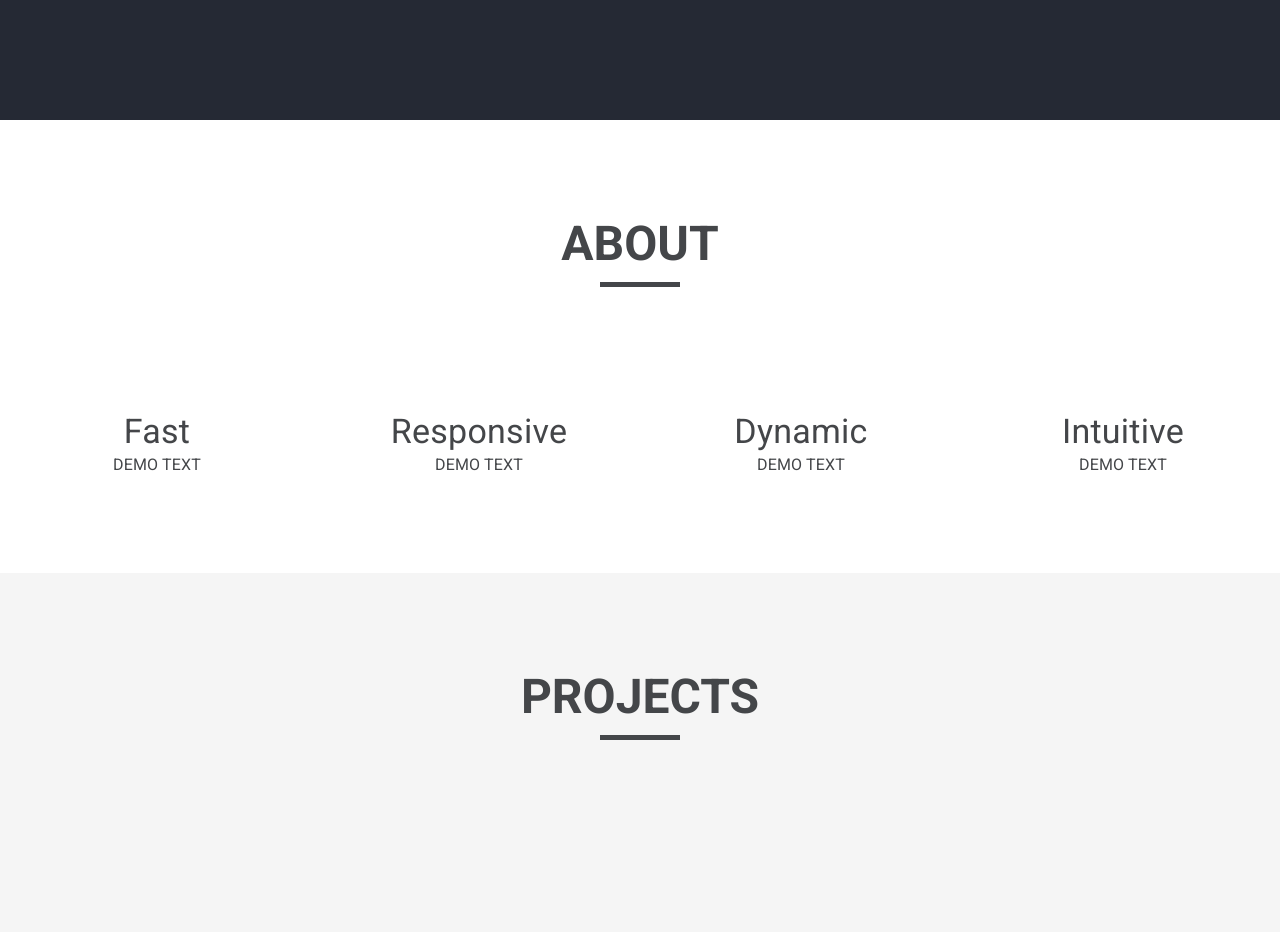
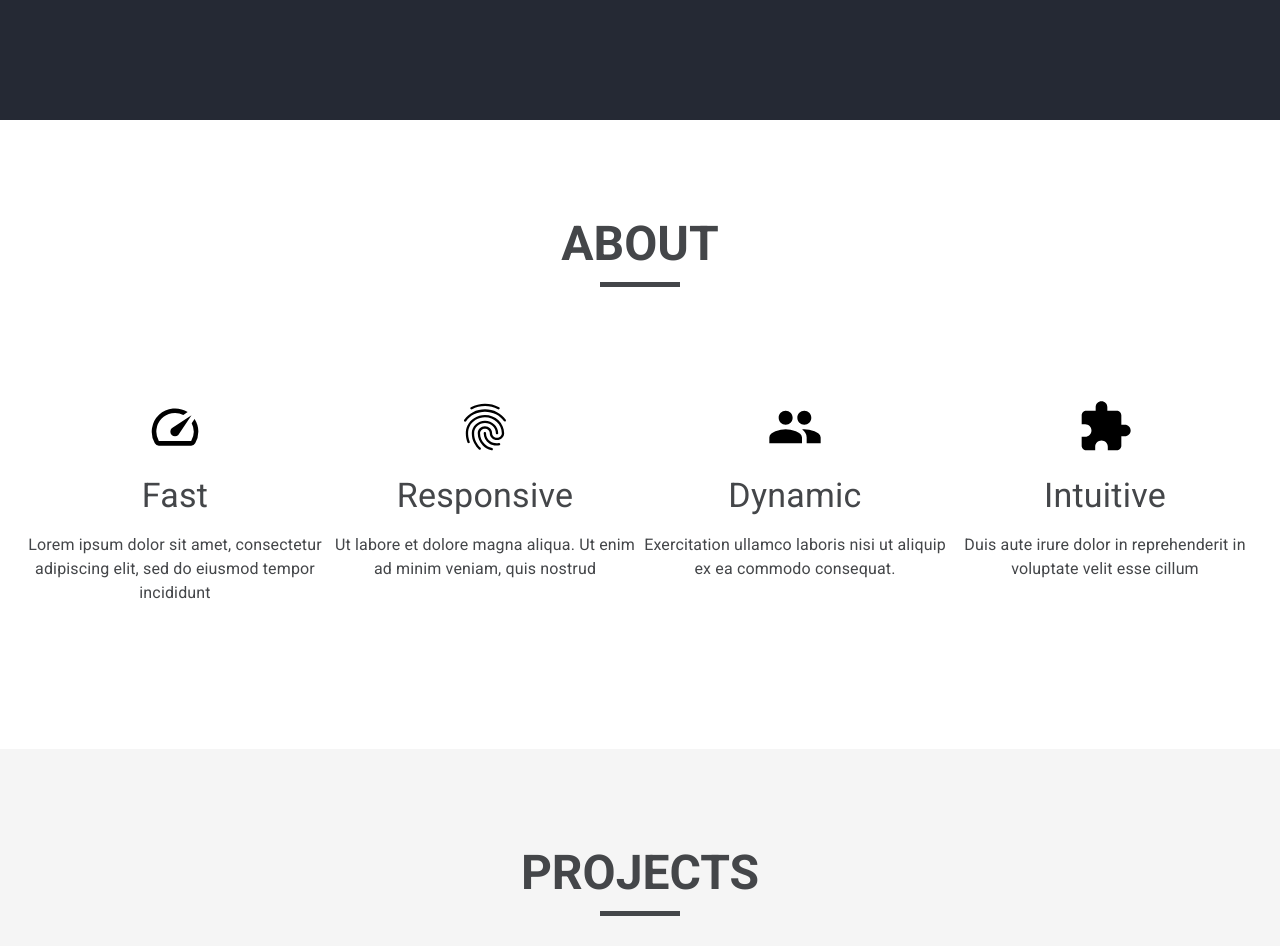
Before and after one commit to ricecreamdude/joshuaho.me, a React (Create React App) app: page / in a window 1280 px wide. Shown: the part 680-1626 px from the top of the page. Built offline with nearby package versions, Linux system fonts and the light colour scheme.

Commit message:
Wrapping up About section

```diff
--- a/src/App.js
+++ b/src/App.js
@@ -11,7 +11,6 @@ function App() {
       <Home />
     </Box>
   );
-
 }
 
 export default App;
--- a/src/components/About/About.js
+++ b/src/components/About/About.js
@@ -8,7 +8,9 @@ import { makeStyles } from '@material-ui/core/styles'
 import SectionHeader from '../SectionHeader/SectionHeader'
 import SkillCard from './SkillCard';
 
-const useStyles = makeStyles((theme)=>({
+import { Speed, Fingerprint , Group, Extension } from '@material-ui/icons';
+
+const useStyles = makeStyles( (theme)=>({
 
     root:{}
 
@@ -20,40 +22,40 @@ function About(){
     const skillsData = [
         {
             title:"Fast",
-            text:"DEMO TEXT",
-            icon:""
+            text:"Lorem ipsum dolor sit amet, consectetur adipiscing elit, sed do eiusmod tempor incididunt",
+            icon: Speed
         },
         {
             title:"Responsive",
-            text:"DEMO TEXT",
-            icon:""
+            text:"Ut labore et dolore magna aliqua. Ut enim ad minim veniam, quis nostrud",
+            icon: Fingerprint
         },
         {
             title:"Dynamic",
-            text:"DEMO TEXT",
-            icon:""
+            text:"Exercitation ullamco laboris nisi ut aliquip ex ea commodo consequat.",
+            icon: Group
         },
         {
             title:"Intuitive",
-            text:"DEMO TEXT",
-            icon:""
+            text:"Duis aute irure dolor in reprehenderit in voluptate velit esse cillum",
+            icon: Extension
         },
     ]
 
+    const SkillsSection = skillsData.map( (skill) => {
+
+        return(
+            <SkillCard title={skill.title} text={skill.text} icon={skill.icon} key={skill.title}/>
+        )
+    })
+
     return(
-        <section>
+        <Container component="section">
             <SectionHeader text="About" />
             <Grid container spacing={1}>
-                {
-                    skillsData.map( (skill) => {
-
-                        return(
-                            <SkillCard title={skill.title} text={skill.text} key={skill.title}/>
-                        )
-                    })
-                }
+                { SkillsSection }
             </Grid>
-        </section>
+        </Container>
     )
 }
 
--- a/src/components/About/SkillCard.js
+++ b/src/components/About/SkillCard.js
@@ -1,24 +1,36 @@
 import React from 'react';
 
-import { Grid, Box, Typography, Icon } from '@material-ui/core';
+import { Grid, Box, Typography } from '@material-ui/core';
 
 import { makeStyles } from '@material-ui/core/styles'
 
 const useStyles = makeStyles( (theme)=>({
     root:{
-        textAlign: "center"
-    }
+        textAlign: "center",
+        marginBottom: theme.spacing(6)
+    },
+    icon:{
+        width: theme.spacing(7),
+        height: theme.spacing(7),
+        padding: theme.spacing(2),
+    },
+    title:{
+        marginBottom: theme.spacing(2)
+    },
+    text:{}
+
 }))
 
 function SkillCard(props){
 
     const classes = useStyles();
+    const Icon = props.icon;
 
     return(
         <Grid item xs={12} md={3}>
             <Box className={classes.root}>
-                <Icon></Icon>
-                <Typography component="h3" variant="h4">
+                <Icon className={classes.icon} />
+                <Typography component="h3" variant="h4" className={classes.title}>
                     {props.title}
                 </Typography>
                 <Typography component="p">
```
Also changed, not shown: src/global.css (+9 -0 lines), src/logo.svg (deleted).
